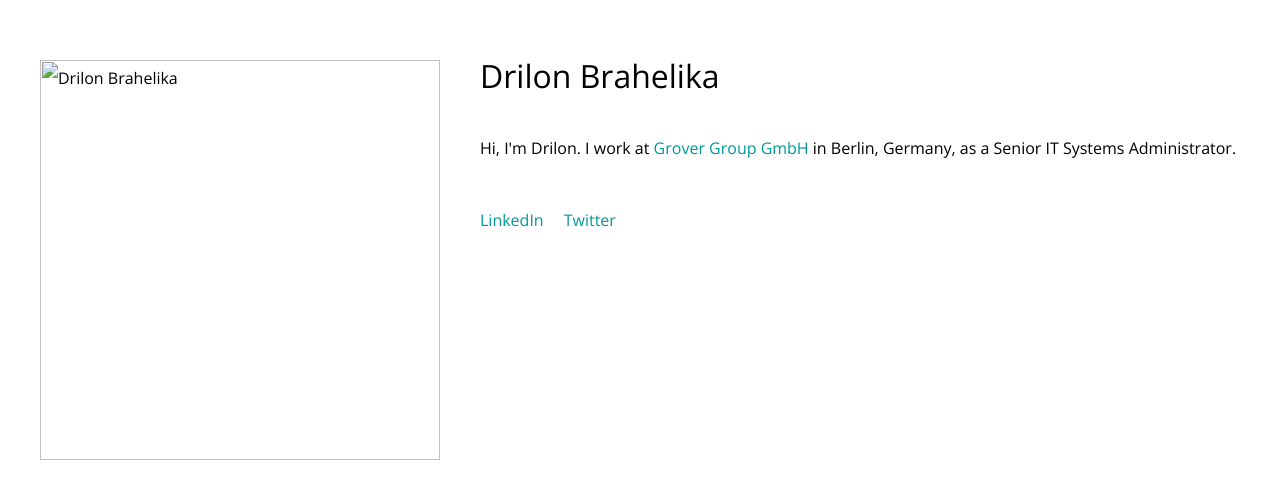
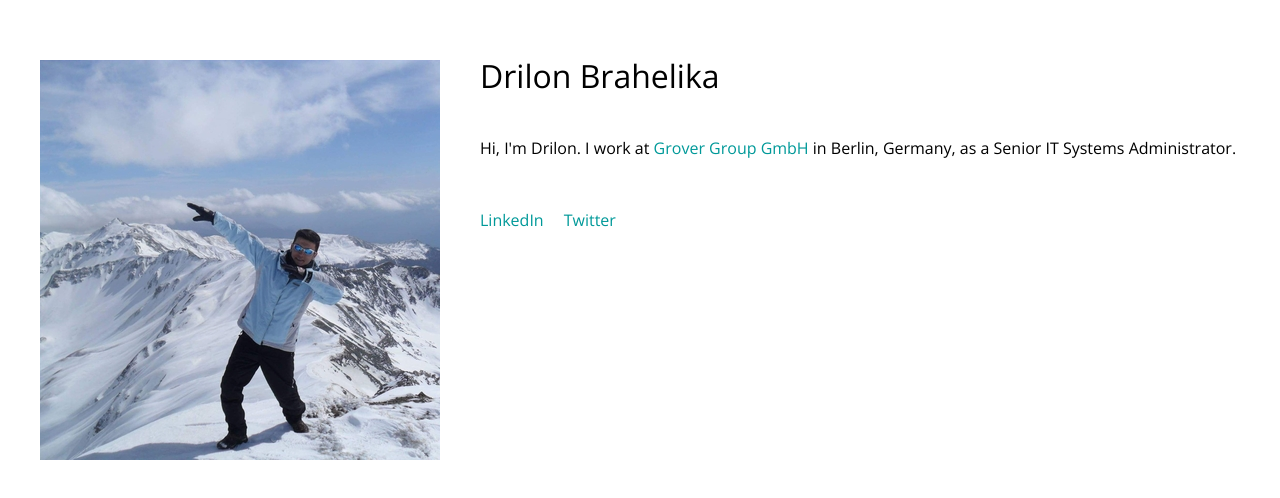
Before and after one commit to drilonbrahelika/drilonbrahelika.github.io, a plain HTML site: page index.html in a window 1280 px wide. Drawn offline with nearby package versions, Linux system fonts and the light colour scheme.

Commit message:
Update index.html

```diff
--- a/index.html
+++ b/index.html
@@ -12,7 +12,7 @@
 <body>
   <div id="content">
     <div id="photo">
-      <img src="images/drilon.png" title="Drilon Brahelika" width="400" height="400">
+      <img src="images/drilon.jpg" title="Drilon Brahelika" width="400" height="400">
     </div>
     <div id="description">
       <h1>Drilon Brahelika</h1>
```
